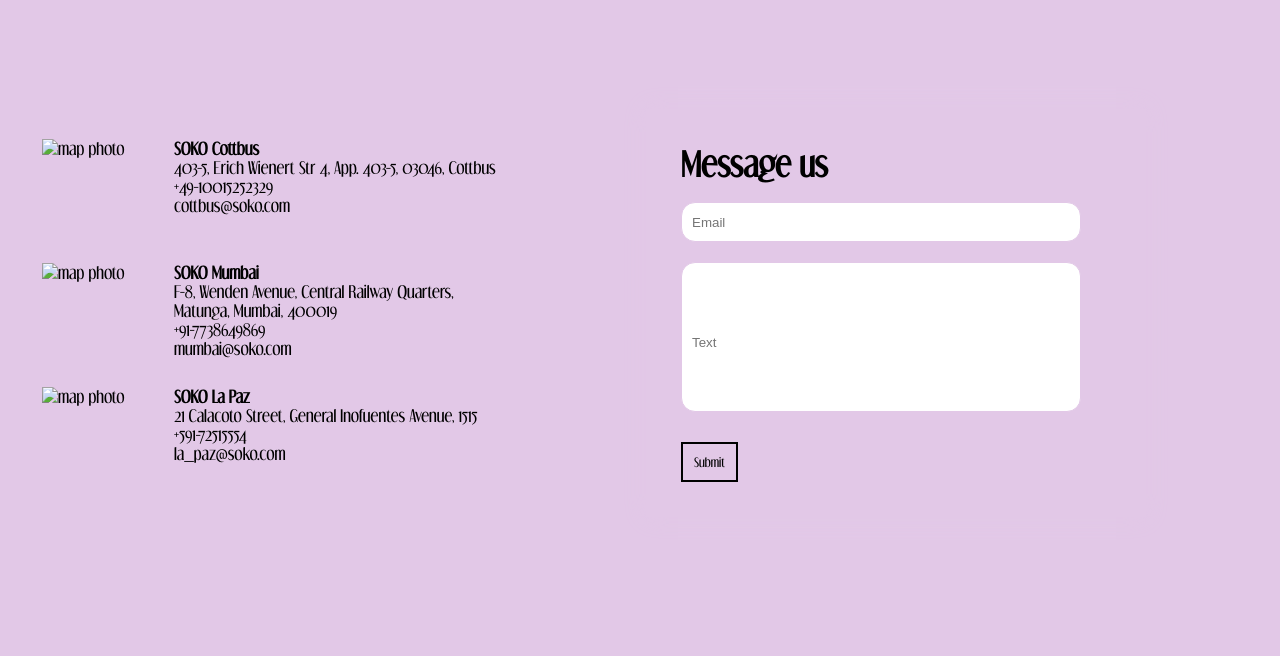
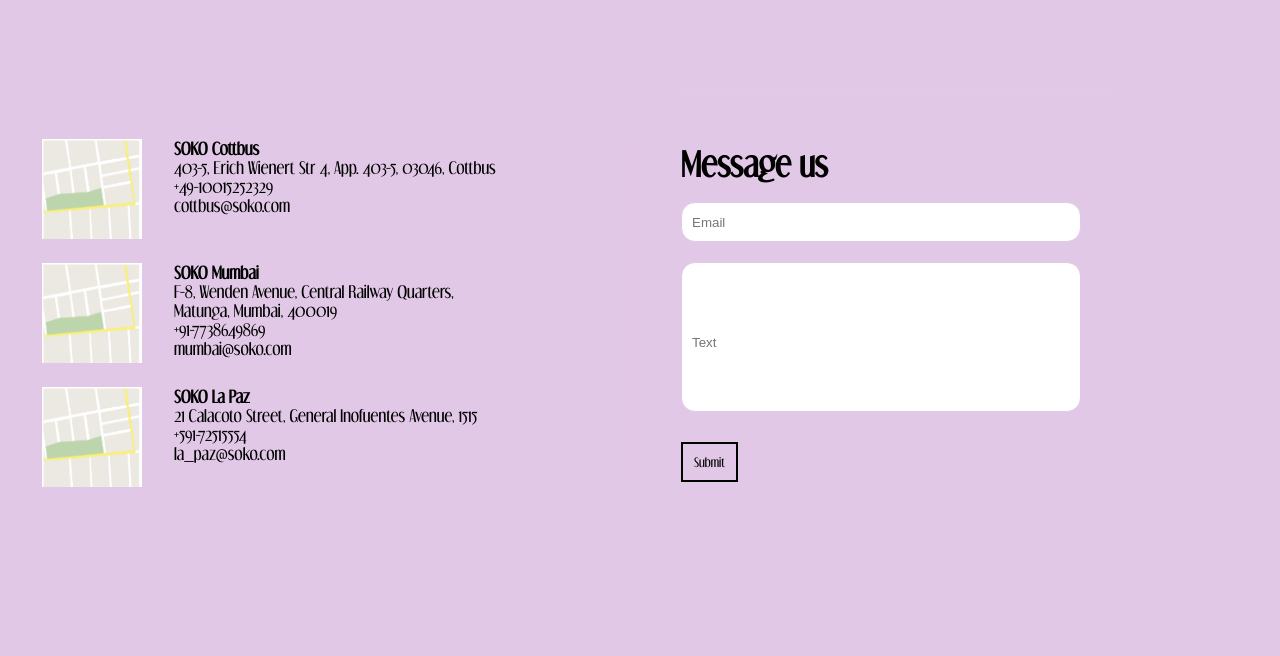
Before and after one commit to huda46/SOKO, a plain HTML site: page contact.html in a window 1280 px wide. Shown: the part 87-743 px from the top of the page. Drawn offline with nearby package versions, Linux system fonts and the light colour scheme.

Commit message:
Update contact.html

```diff
--- a/contact.html
+++ b/contact.html
@@ -223,7 +223,7 @@
     <div class="container">
         <div class="block">
             <div class="image-w">
-                <img src="Location.png" alt="map photo"> <!-- Don't forget to change the image link so it connects. -->
+                <img src="images/location.png" alt="map photo"> <!-- Don't forget to change the image link so it connects. -->
             </div>
             <div class="text-w">
                 <p><b>SOKO Cottbus</b></p>
@@ -235,7 +235,7 @@
 
         <div class="block">
             <div class="image-w">
-                <img src="Location.png" alt="map photo"> <!-- Don't forget to change the image link so it connects. -->
+                <img src="/images/location.png" alt="map photo"> <!-- Don't forget to change the image link so it connects. -->
             </div>
             <div class="text-w">
                 <p><b>SOKO Mumbai</b></p>
@@ -247,7 +247,7 @@
         </div>
         <div class="block">
             <div class="image-w">
-                <img src="Location.png" alt="map photo"> <!-- Don't forget to change the image link so it connects. -->
+                <img src="../images/location.png" alt="map photo"> <!-- Don't forget to change the image link so it connects. -->
             </div>
             <div class="text-w">
                 <p><b>SOKO La Paz</b></p>
```
